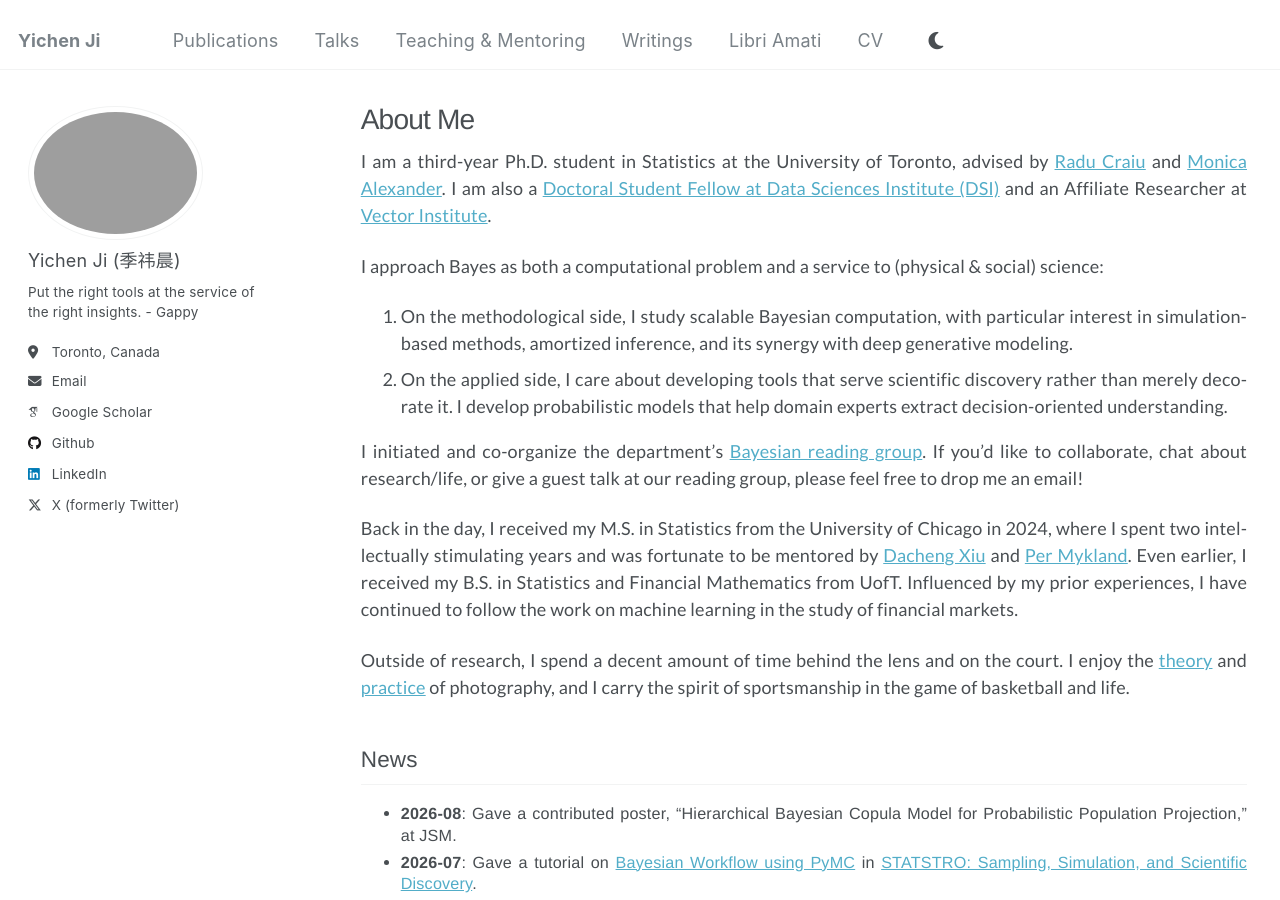
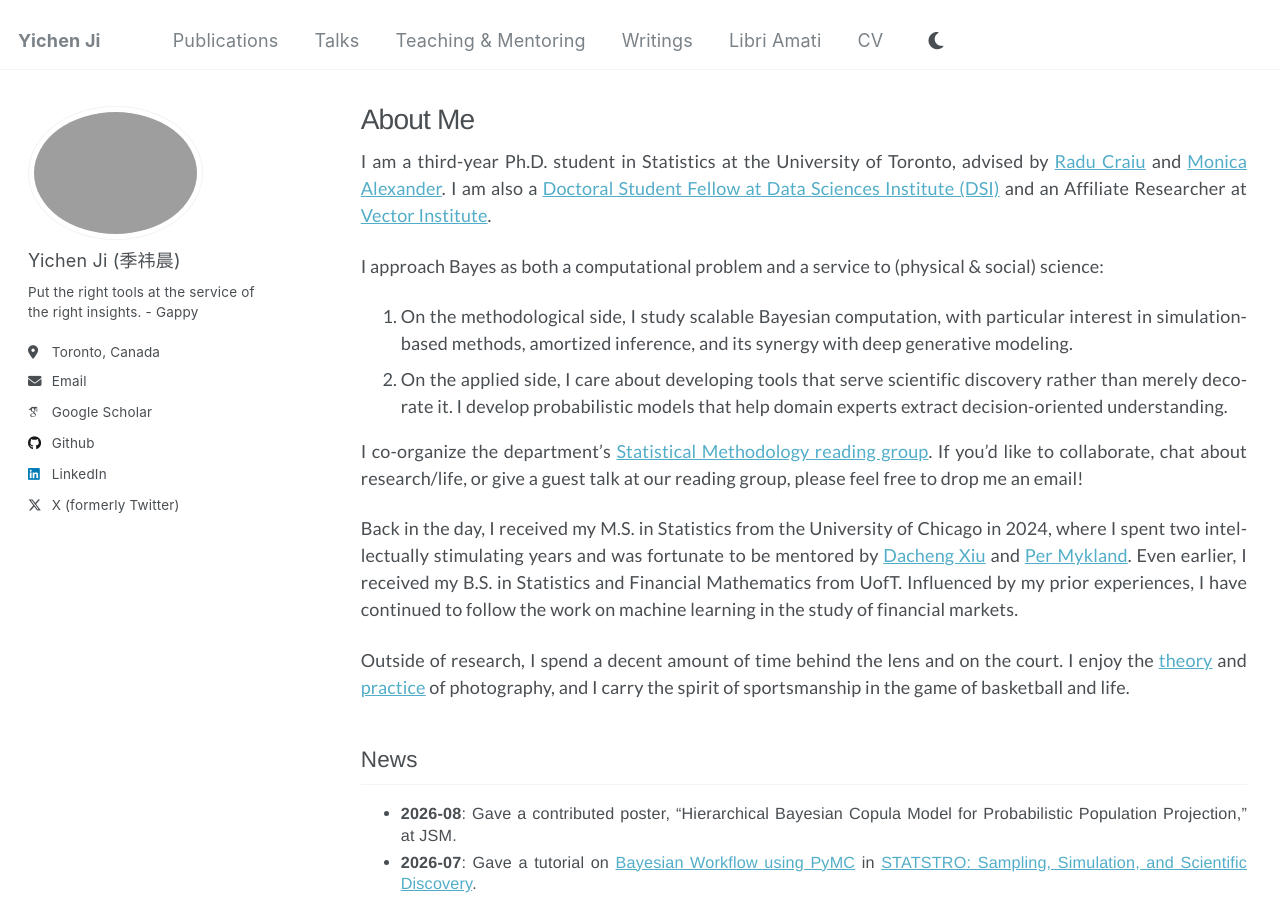
Before and after one commit to user-jiyichen/user-jiyichen.github.io, a Jekyll site: the page built from _pages/about.md, in a window 1280 px wide and 900 px high. Built offline with Jekyll 4.4.1, drawn with Linux system fonts in a browser that asks for light colours; some web fonts are replaced.

Commit message:
Update reading group name in about.md

```diff
--- a/_pages/about.md
+++ b/_pages/about.md
@@ -13,7 +13,7 @@ I approach Bayes as both a computational problem and a service to (physical & so
 1. On the methodological side, I study scalable Bayesian computation, with particular interest in simulation-based methods, amortized inference, and its synergy with deep generative modeling.
 2. On the applied side, I care about developing tools that serve scientific discovery rather than merely decorate it. I develop probabilistic models that help domain experts extract decision-oriented understanding.
 
-I initiated and co-organize the department’s [Bayesian reading group](https://user-jiyichen.github.io/UofT-DoSS-Reading-Group/). If you’d like to collaborate, chat about research/life, or give a guest talk at our reading group, please feel free to drop me an email!
+I co-organize the department’s [Statistical Methodology reading group](https://user-jiyichen.github.io/UofT-DoSS-Reading-Group/). If you’d like to collaborate, chat about research/life, or give a guest talk at our reading group, please feel free to drop me an email!
 
 Back in the day, I received my M.S. in Statistics from the University of Chicago in 2024, where I spent two intellectually stimulating years and was fortunate to be mentored by [Dacheng Xiu](https://dachxiu.chicagobooth.edu/) and [Per Mykland](https://galton.uchicago.edu/~mykland/). Even earlier, I received my B.S. in Statistics and Financial Mathematics from UofT. Influenced by my prior experiences, I have continued to follow the work on machine learning in the study of financial markets.
 
```
